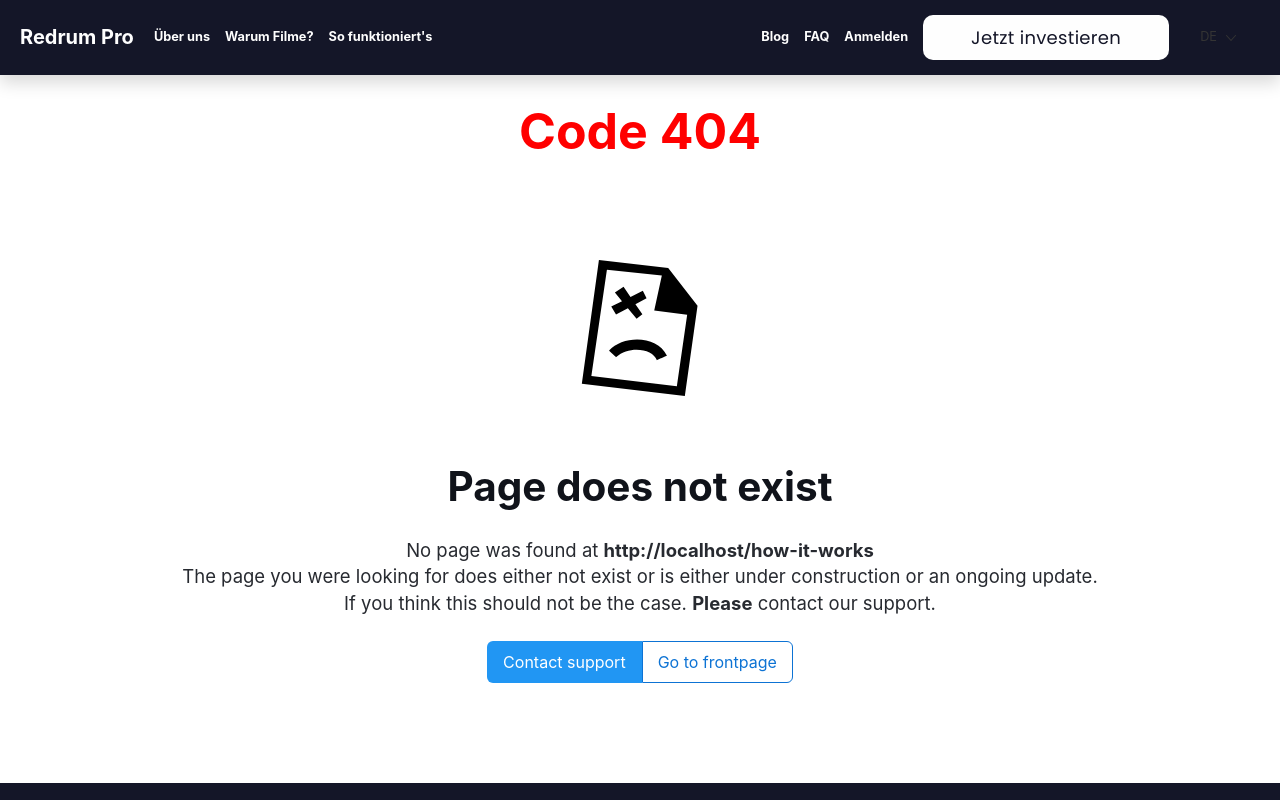
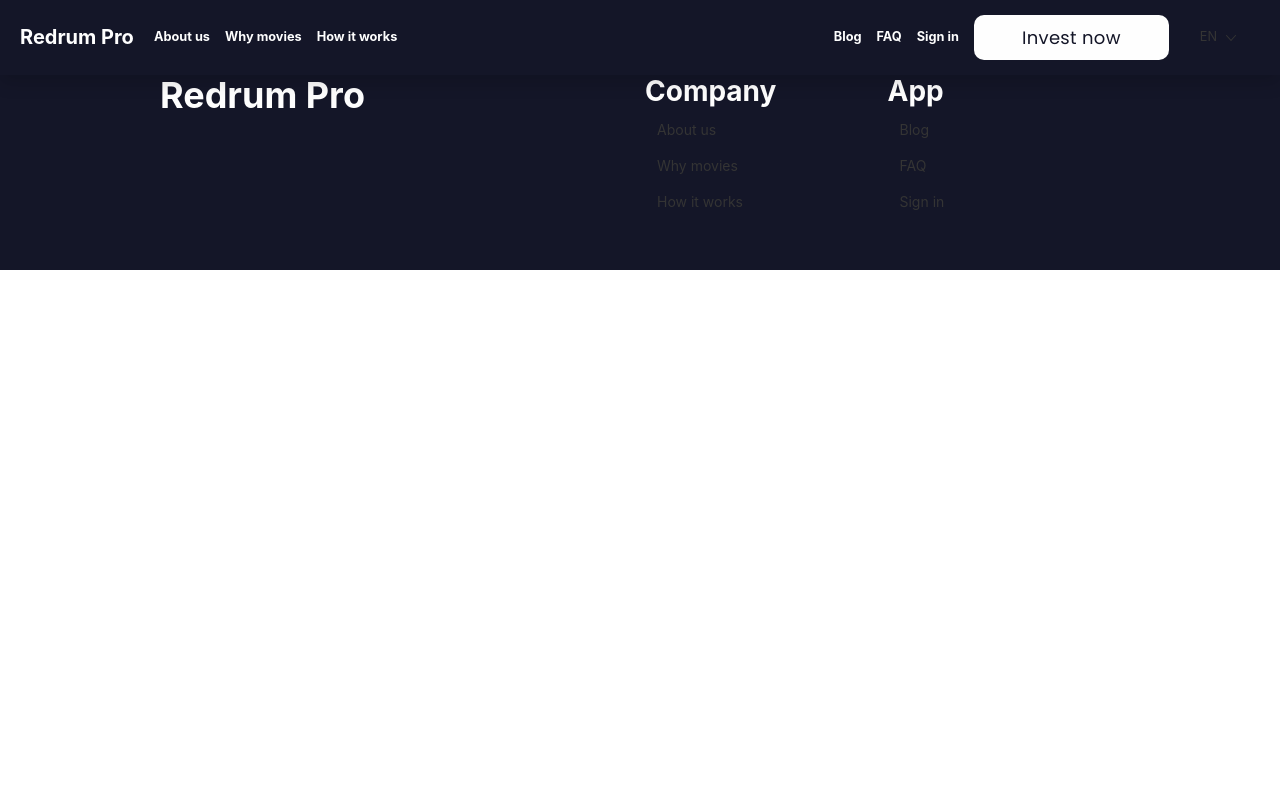
Before and after one commit to BrianHansenDK/redrum-finance, a React (Vite) app: page /how-it-works in a window 1280 px wide. Shown: the top 800 px of the page. Built offline with nearby package versions, Linux system fonts and the light colour scheme.

Commit message:
Created HowItWorksPage

```diff
--- a/src/App.tsx
+++ b/src/App.tsx
@@ -26,6 +26,7 @@ import ScrollToTop from './components/ScollToTop.js';
 import PageNotFound from './routes/not-found/index.js';
 import DatabankPage from './routes/inside-app/pages/databank/index.js';
 import VanumoDashboard from './admin/dashboard/index.js';
+import HowItWorksPage from './routes/how-it-works/index.js';
 
 
 const App = () => {
@@ -77,8 +78,10 @@ const App = () => {
       <Route path='/' element={<Root en={isEnglish} setEn={changeLan} isVisible={isVisible} openModal={openModal} closeModal={closeModal} />} />
       <Route path='/about-us' element={<AboutUsPage en={isEnglish} setEn={changeLan} isVisible={isVisible} openModal={openModal} closeModal={closeModal} />} />
       <Route path='/why-movies' element={<WhyMovies en={isEnglish} setEn={changeLan} isVisible={isVisible} openModal={openModal} closeModal={closeModal} />} />
+      <Route path='/how-it-works' element={<HowItWorksPage en={isEnglish} setEn={changeLan} isVisible={isVisible} openModal={openModal} closeModal={closeModal} />} />
       <Route path='/sign-in' element={<SignInPage en={isEnglish} setEn={changeLan} />} />
       <Route path='/sign-up' element={<SignUpPage en={isEnglish} setEn={changeLan} />} />
+
       <Route path='/account' element={<AuthRoute link='/sign-in'> <AccountPage /> </AuthRoute>} />
       <Route path='/test' element={<TestPage />} />
     </Routes>
--- a/src/components/navbar.tsx
+++ b/src/components/navbar.tsx
@@ -24,7 +24,7 @@ const MainNavbar: React.FunctionComponent<IProps> = (props) => {
     },
     {
         t: en ? navbarStrings.navbarEN.how : navbarStrings.navbarDE.how,
-        to: '/how-to'
+        to: '/how-it-works'
     },
 ];
 
--- /dev/null
+++ b/src/routes/how-it-works/index.tsx
@@ -0,0 +1,27 @@
+import React, {FunctionComponent} from 'react'
+import MainLayout from '../layouts/mainLayout'
+interface IProps {
+  en: boolean,
+  setEn: any,
+  isVisible: boolean,
+  openModal: any,
+  closeModal: any,
+}
+
+const HowItWorksPage: FunctionComponent<IProps> = (props) => {
+  const {en, setEn, isVisible, openModal, closeModal} = props
+  return (
+    <MainLayout
+    en={en}
+    setEn={setEn}
+    openModal={openModal}
+    closeModal={closeModal}
+    isVisible={isVisible}
+    dark
+    >
+      index
+    </MainLayout>
+  )
+}
+
+export default HowItWorksPage
```
